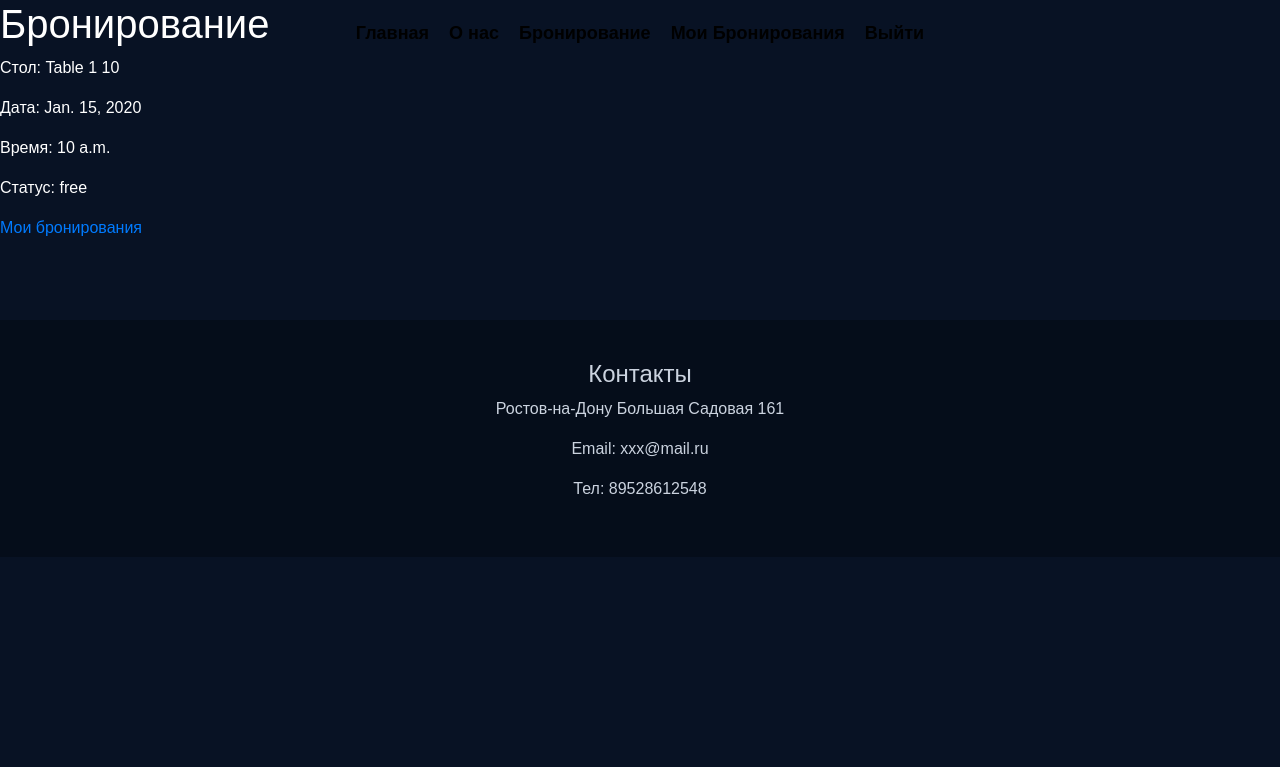
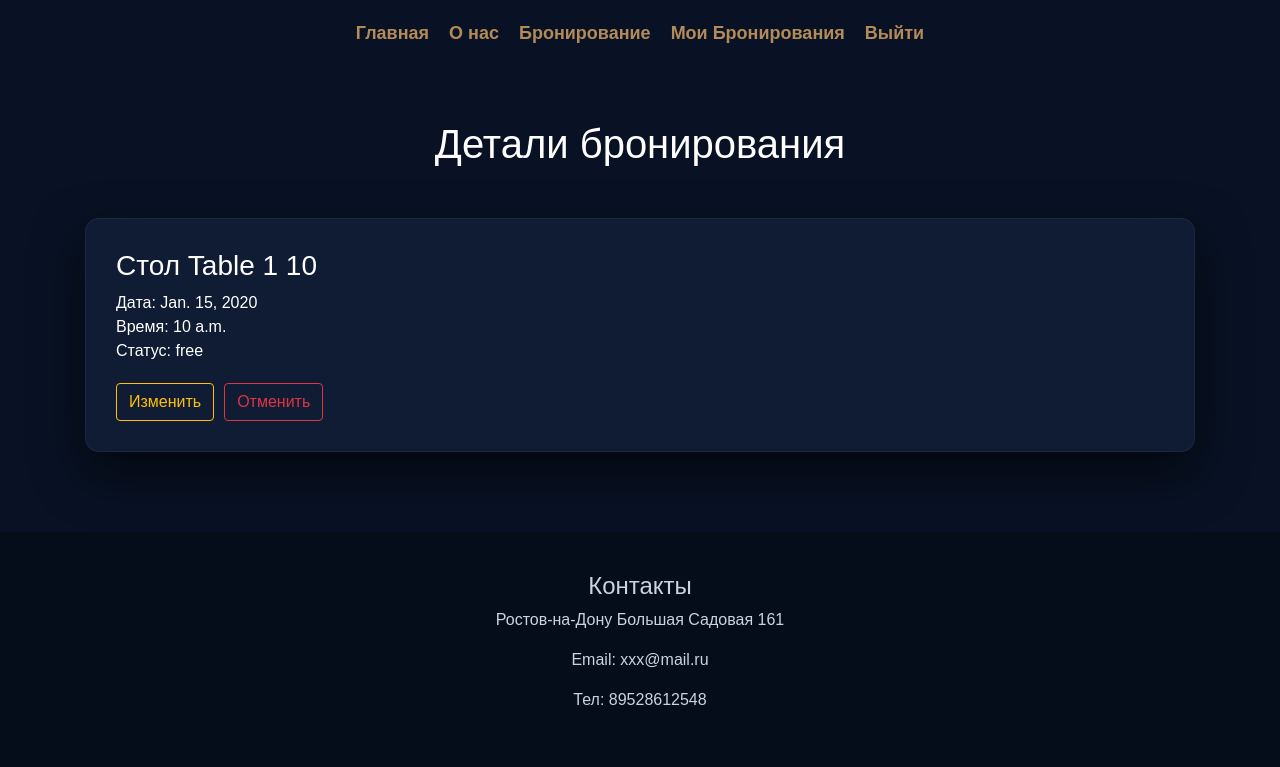
Before and after one commit to kseniya161-max/restaurant_booking, a Django app: page /booking/1/ in a window 1280 px wide. Shown: the top 767 px of the page. Run offline with Django 5.2, Linux system fonts and the light colour scheme; a user stored in the database is signed in; tables that the repository leaves empty hold one stand-in row (values such as "Sample post"); some libraries are stand-ins or nearby versions.

Commit message:
detail.html

```diff
--- a/booking/templates/detail_reservation.html
+++ b/booking/templates/detail_reservation.html
@@ -1,14 +1,37 @@
 {% extends "base.html" %}
-
+{% block body_class %}detail-page{% endblock %}
 {% block content %}
 
-<h1>Бронирование</h1>
+<h1 class="page-title">Детали бронирования</h1>
 
-<p>Стол: {{ reservation.table }}</p>
-<p>Дата: {{ reservation.date }}</p>
-<p>Время: {{ reservation.time }}</p>
-<p>Статус: {{ reservation.status }}</p>
+<div class="container">
 
-<a href="/booking/all/">Мои бронирования</a>
+<div class="dashboard-card">
+
+<h3>Стол {{ reservation.table }}</h3>
+
+<p>
+Дата: {{ reservation.date }} <br>
+Время: {{ reservation.time }} <br>
+Статус: {{ reservation.status }}
+</p>
+
+<div class="reservation-actions">
+
+<a class="btn btn-outline-warning"
+href="{% url 'booking:reservation_edit' reservation.id %}">
+Изменить
+</a>
+
+<a class="btn btn-outline-danger"
+href="{% url 'booking:reservation_cancel' reservation.id %}">
+Отменить
+</a>
+
+</div>
+
+</div>
+
+</div>
 
 {% endblock %}
--- a/static/css/styles.css
+++ b/static/css/styles.css
@@ -453,3 +453,27 @@ width:100px;
 opacity:10;
 
 }
+/* Детали*/
+
+.dashboard-card{
+
+background:#0f1c33;
+
+padding:30px;
+
+border-radius:14px;
+
+border:1px solid rgba(255,255,255,0.05);
+
+box-shadow:0 20px 50px rgba(0,0,0,0.6);
+
+}
+
+/* Детали  меню*/
+.detail-page .main-nav a{
+color:#b38b59;
+}
+
+.detail-page .main-nav a:hover{
+color:white;
+}
```
